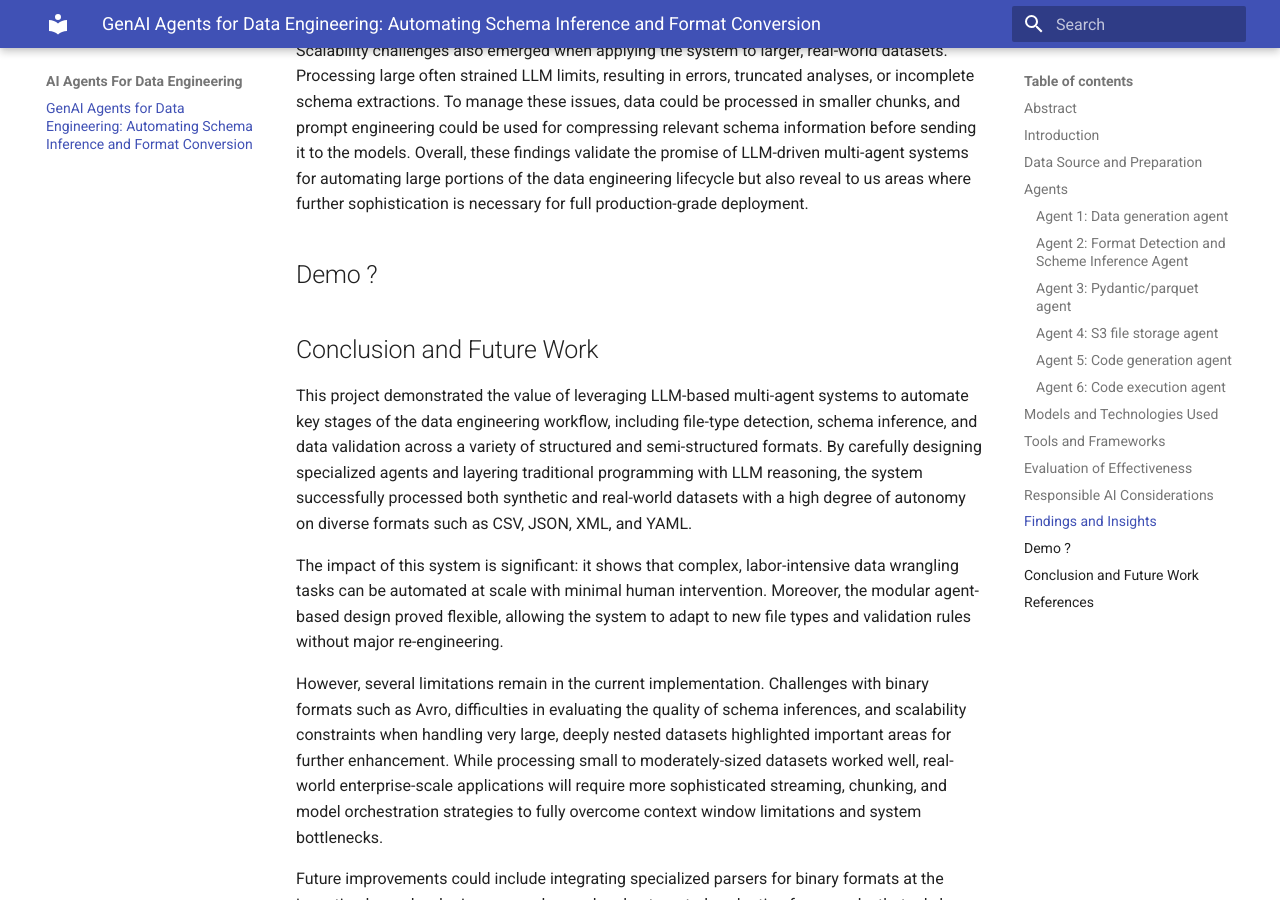
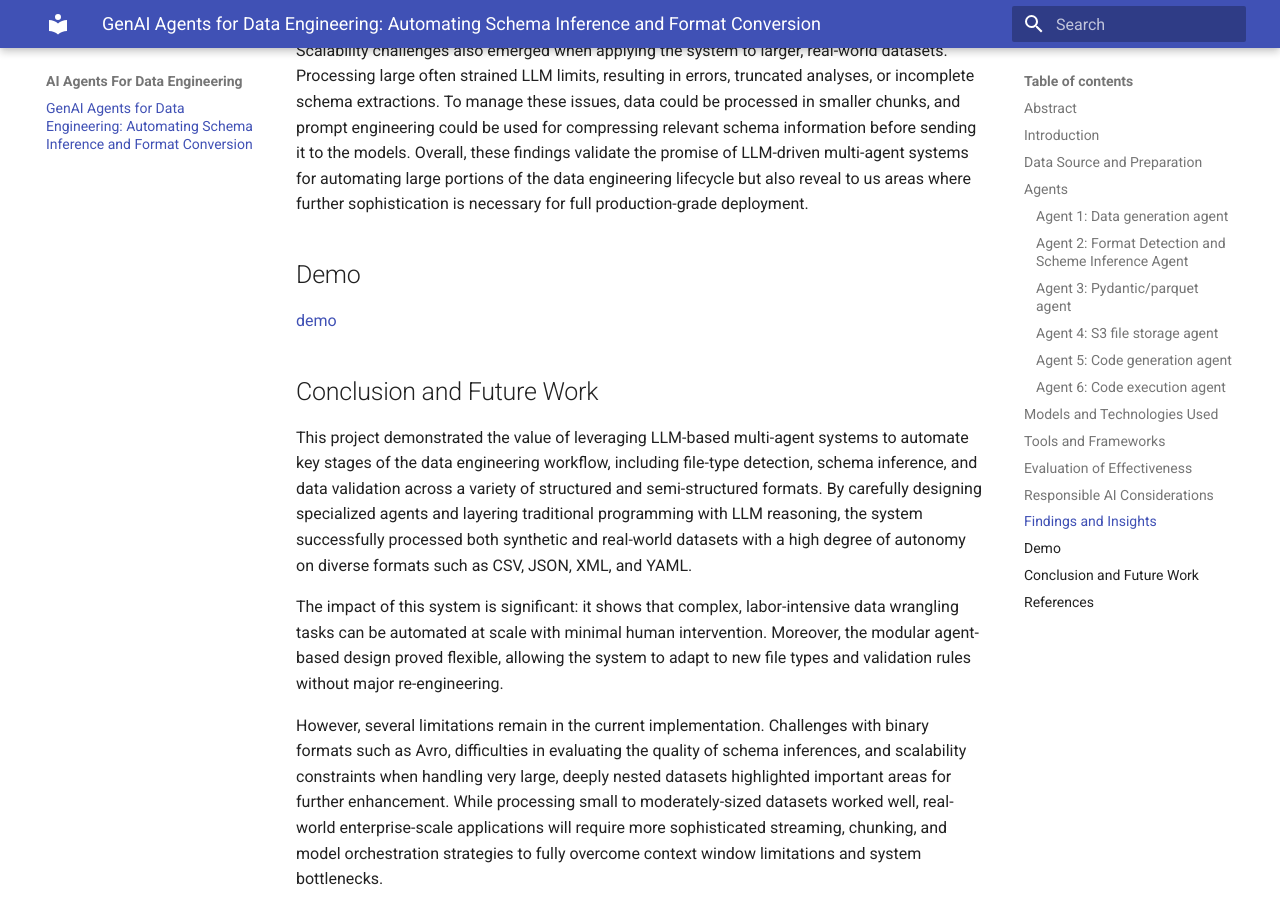
Before and after one commit to shivram7/dsan6725-finalreport, an MkDocs documentation site: the page built from docs/index.md, in a window 1280 px wide and 900 px high, scrolled down 7428 px. Built offline with MkDocs 1.6.1 and Material for MkDocs 9.7.7, drawn with Linux system fonts in a browser that asks for light colours.

```diff
--- a/docs/index.md
+++ b/docs/index.md
@@ -158,7 +158,9 @@ Scalability challenges also emerged when applying the system to larger, real-wor
 Overall, these findings validate the promise of LLM-driven multi-agent systems for automating large portions of the data engineering lifecycle but also reveal to us areas where further sophistication is necessary for full production-grade deployment.
 
 
-## Demo ?
+## Demo
+
+[demo](https://drive.google.com/file/d/1ep8h2n3ZlRr4QEjaiMY8P4xUL_3LmPad/view?usp=sharing)
 
 ## Conclusion and Future Work
 
```
